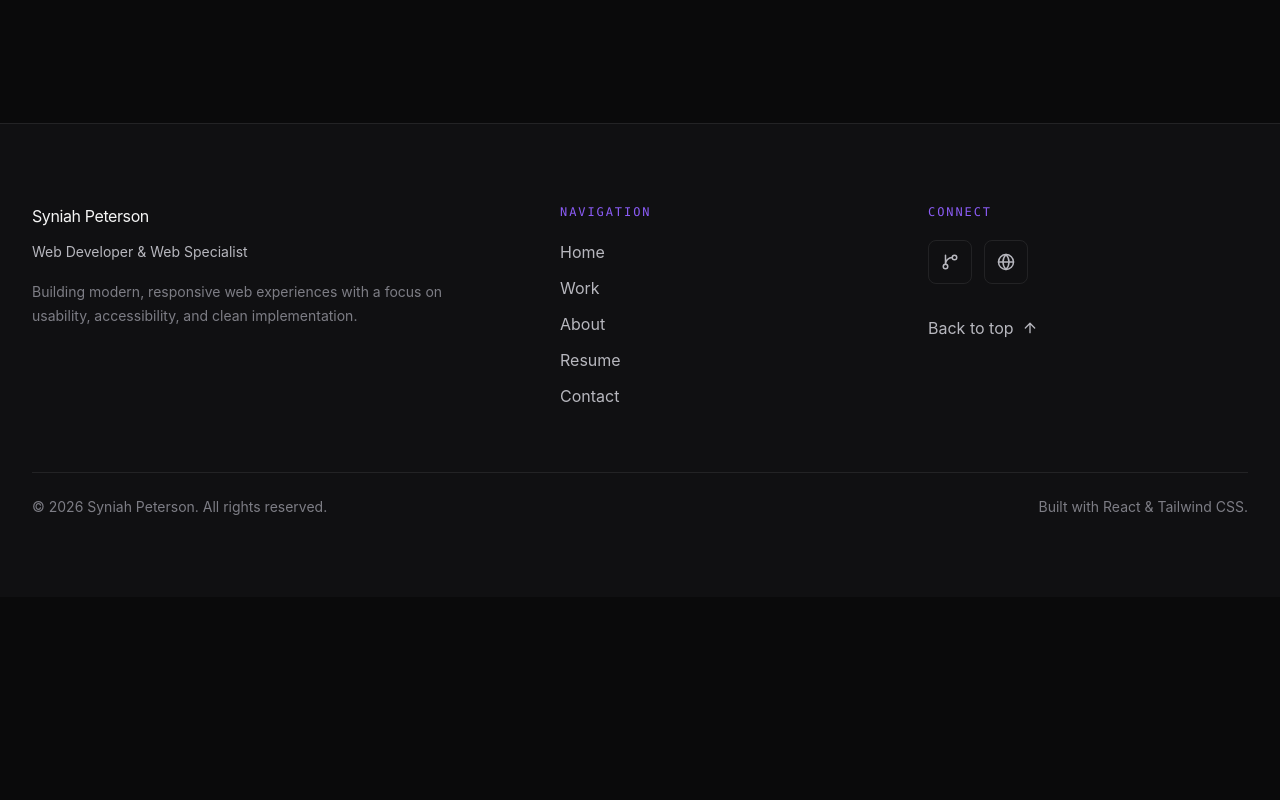
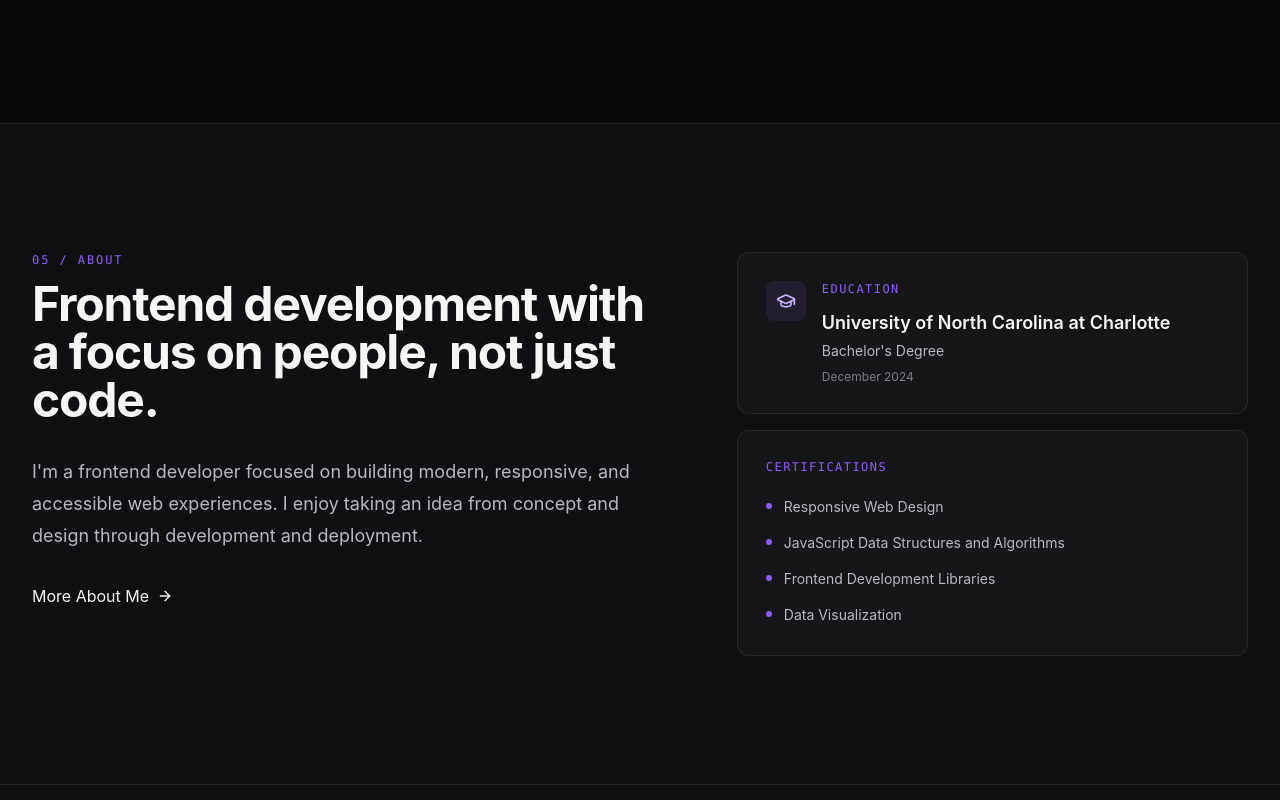
Before and after one commit to syniahpeterson/portfolio-v2, a React (Vite) app: page / in a window 1280 px wide. Shown: the part 6160-6960 px from the top of the page. Before the commit the page ends 6757 px from the top, so only its background shows below. Built offline with nearby package versions, Linux system fonts and the light colour scheme.

Commit message:
feat: add about preview section

```diff
--- /dev/null
+++ b/src/data/about.js
@@ -0,0 +1,27 @@
+const about = {
+  introduction:
+    "I'm a frontend developer focused on building modern, responsive, and accessible web experiences. I enjoy taking an idea from concept and design through development and deployment.",
+
+  education: {
+    institution: "University of North Carolina at Charlotte",
+    shortName: "UNC Charlotte",
+    degree: "Bachelor's Degree",
+    date: "December 2024",
+  },
+
+  certifications: [
+    "Responsive Web Design",
+    "JavaScript Data Structures and Algorithms",
+    "Frontend Development Libraries",
+    "Data Visualization",
+  ],
+
+  focus: [
+    "Frontend Development",
+    "Responsive Design",
+    "Accessibility",
+    "User Experience",
+  ],
+};
+
+export default about;
--- a/src/pages/Home.jsx
+++ b/src/pages/Home.jsx
@@ -3,6 +3,7 @@ import WhatIDo from "../sections/WhatIDo";
 import FeaturedWork from "../sections/FeaturedWork";
 import Experience from "../sections/Experience";
 import Skills from "../sections/Skills";
+import AboutPreview from "../sections/AboutPreview";
 
 function Home() {
   return (
@@ -12,6 +13,7 @@ function Home() {
       <FeaturedWork />
       <Experience />
       <Skills />
+      <AboutPreview />
     </>
   );
 }
--- /dev/null
+++ b/src/sections/AboutPreview.jsx
@@ -0,0 +1,97 @@
+import { ArrowRight, GraduationCap } from "lucide-react";
+import { Link } from "react-router-dom";
+
+import about from "../data/about";
+
+import Container from "../components/ui/Container";
+import SectionHeading from "../components/ui/SectionHeading";
+
+function AboutPreview() {
+  return (
+    <section
+      id="about"
+      className="border-t border-[var(--color-border)] bg-[var(--color-background-alt)]"
+    >
+      <Container className="py-24 sm:py-28 lg:py-32">
+        <div className="grid gap-14 lg:grid-cols-[1.1fr_0.9fr] lg:gap-20">
+          <div>
+            <SectionHeading
+              number="05"
+              eyebrow="About"
+              title="Frontend development with a focus on people, not just code."
+            />
+
+            <p className="mt-8 max-w-2xl text-base leading-8 text-[var(--color-text-secondary)] sm:text-lg">
+              {about.introduction}
+            </p>
+
+            <Link
+              to="/about"
+              className="mt-8 inline-flex items-center gap-2 text-sm font-medium text-[var(--color-text)] transition-colors hover:text-[var(--color-purple-hover)] focus-visible:outline-2 focus-visible:outline-offset-4 focus-visible:outline-[var(--color-purple)]"
+            >
+              More About Me
+              <ArrowRight size={16} aria-hidden="true" />
+            </Link>
+          </div>
+
+          <div className="space-y-4">
+            {/* Education */}
+            <article className="rounded-[var(--radius-md)] border border-[var(--color-border)] bg-[var(--color-surface)] p-6 sm:p-7">
+              <div className="flex items-start gap-4">
+                <div
+                  aria-hidden="true"
+                  className="flex h-10 w-10 shrink-0 items-center justify-center rounded-[var(--radius-sm)] bg-[var(--color-purple)]/10 text-[var(--color-purple-soft)]"
+                >
+                  <GraduationCap size={20} />
+                </div>
+
+                <div>
+                  <p className="font-mono text-xs uppercase tracking-[0.12em] text-[var(--color-purple)]">
+                    Education
+                  </p>
+
+                  <h3 className="mt-3 text-lg font-semibold text-[var(--color-text)]">
+                    {about.education.institution}
+                  </h3>
+
+                  <p className="mt-1 text-sm text-[var(--color-text-secondary)]">
+                    {about.education.degree}
+                  </p>
+
+                  <p className="mt-2 text-xs text-[var(--color-text-muted)]">
+                    {about.education.date}
+                  </p>
+                </div>
+              </div>
+            </article>
+
+            {/* Certifications */}
+            <article className="rounded-[var(--radius-md)] border border-[var(--color-border)] bg-[var(--color-surface)] p-6 sm:p-7">
+              <p className="font-mono text-xs uppercase tracking-[0.12em] text-[var(--color-purple)]">
+                Certifications
+              </p>
+
+              <ul className="mt-5 space-y-3">
+                {about.certifications.map((certification) => (
+                  <li
+                    key={certification}
+                    className="flex items-start gap-3 text-sm leading-6 text-[var(--color-text-secondary)]"
+                  >
+                    <span
+                      aria-hidden="true"
+                      className="mt-2 h-1.5 w-1.5 shrink-0 rounded-full bg-[var(--color-purple)]"
+                    />
+
+                    {certification}
+                  </li>
+                ))}
+              </ul>
+            </article>
+          </div>
+        </div>
+      </Container>
+    </section>
+  );
+}
+
+export default AboutPreview;
```
